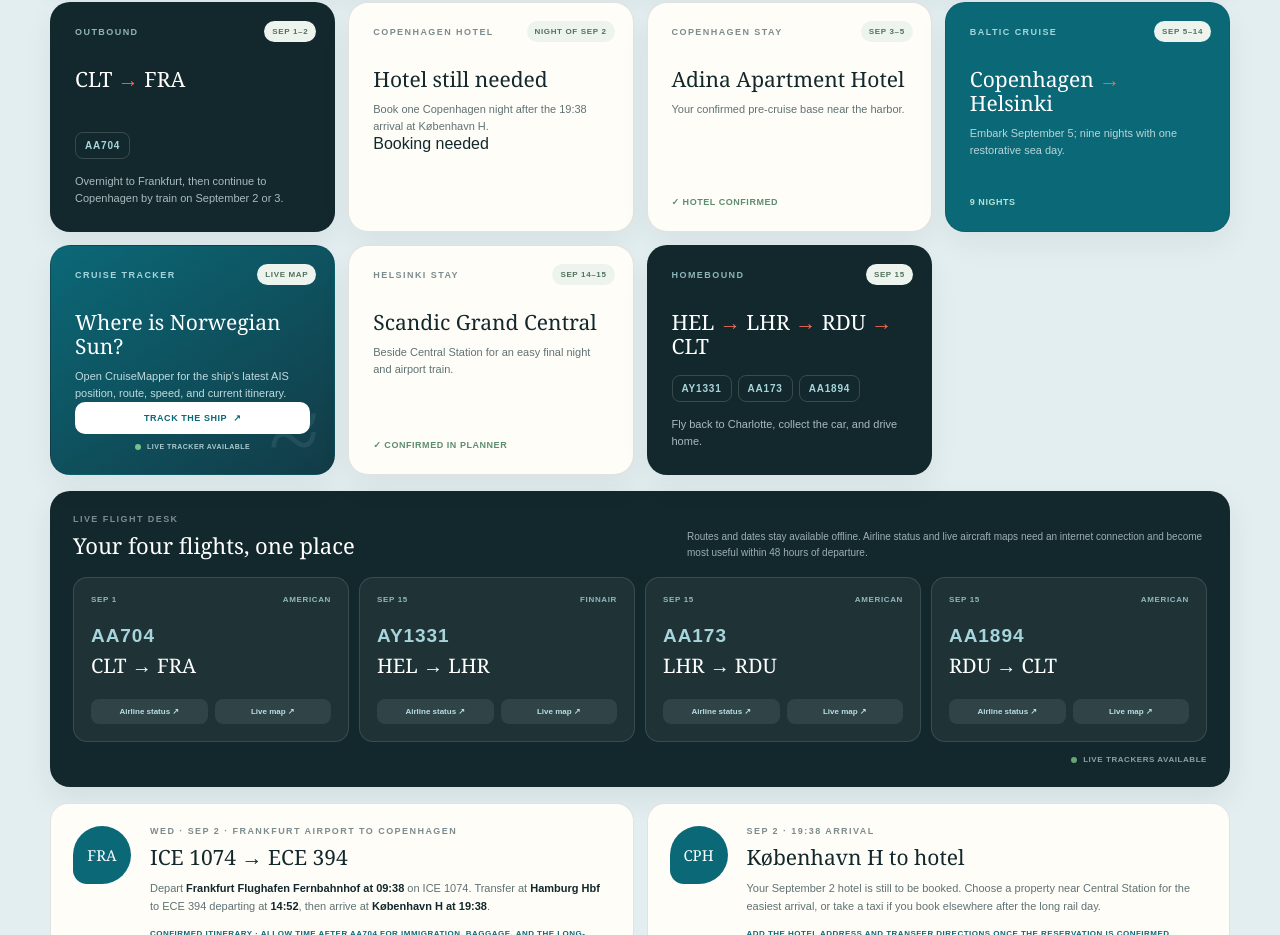
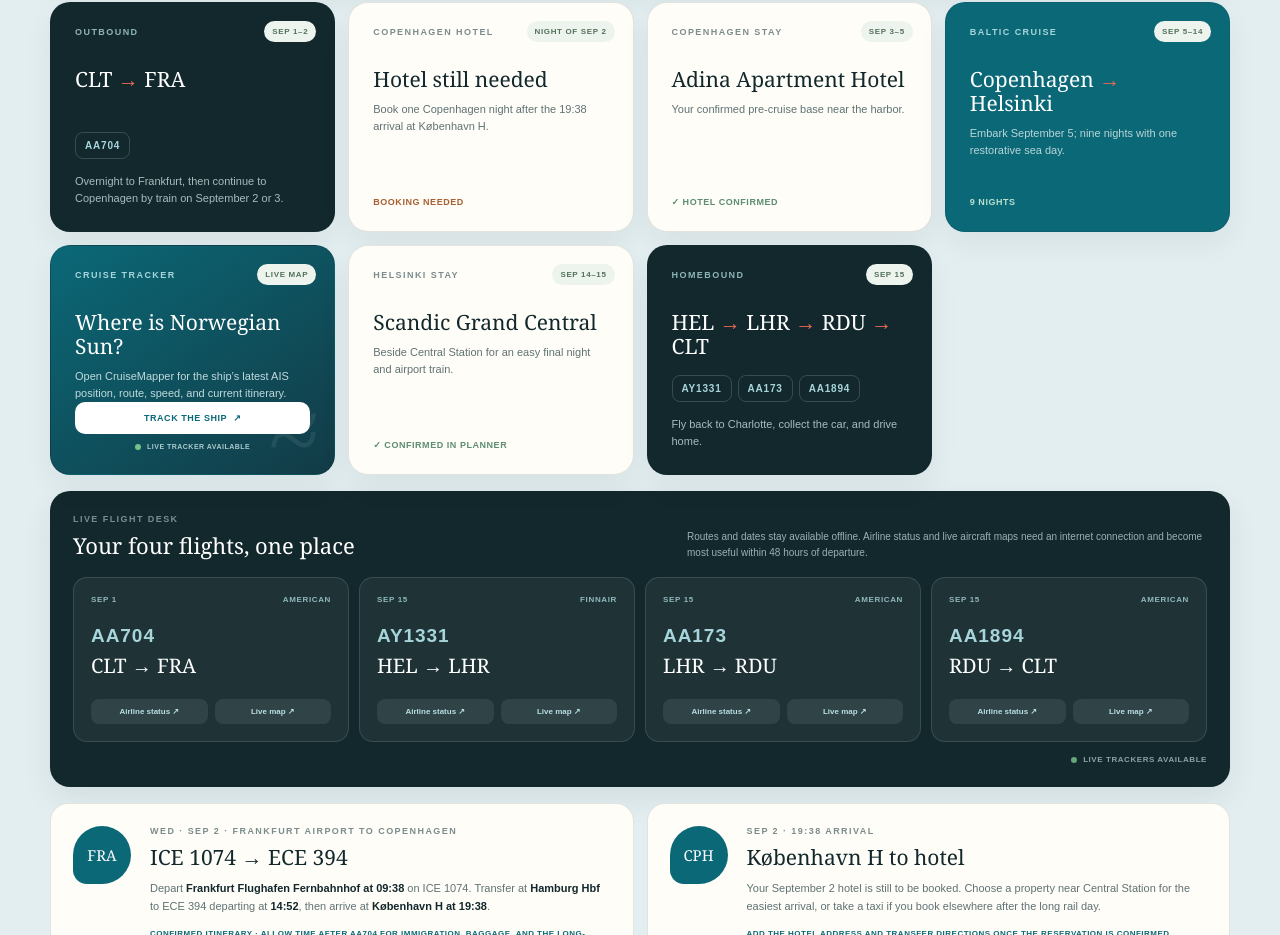
Before and after one commit to Orlogo1/baltic-cruise-companion, a React (Vite) app: page / in a window 1280 px wide. Shown: the part 1369-2304 px from the top of the page. Built offline with nearby package versions, Linux system fonts and the light colour scheme; no server answers.

Commit message:
Sync confirmed rail itinerary (3/4)

```diff
--- a/src/styles.css
+++ b/src/styles.css
@@ -149,6 +149,7 @@
 .cruise-card .overline { color: #a7d5dc; }
 .cruise-card p { color: #b9d5d9; }
 .confirmed { margin-top: auto; padding-top: 14px; color: #5d8d70; font-size: 9px; font-weight: 800; letter-spacing: .06em; text-transform: uppercase; }
+.pending { margin-top: auto; padding-top: 14px; color: #a76032; font-size: 9px; font-weight: 800; letter-spacing: .06em; text-transform: uppercase; }
 .cruise-card .confirmed { color: #b9e0d0; }
 .cruise-tracker-card { overflow: hidden; background: linear-gradient(145deg, #0b6877, #123b46); color: white; }
 .cruise-tracker-card::after { content: "≈"; position: absolute; right: 15px; bottom: 2px; color: rgba(255,255,255,.08); font-family: Georgia, serif; font-size: 92px; line-height: 1; }
```
